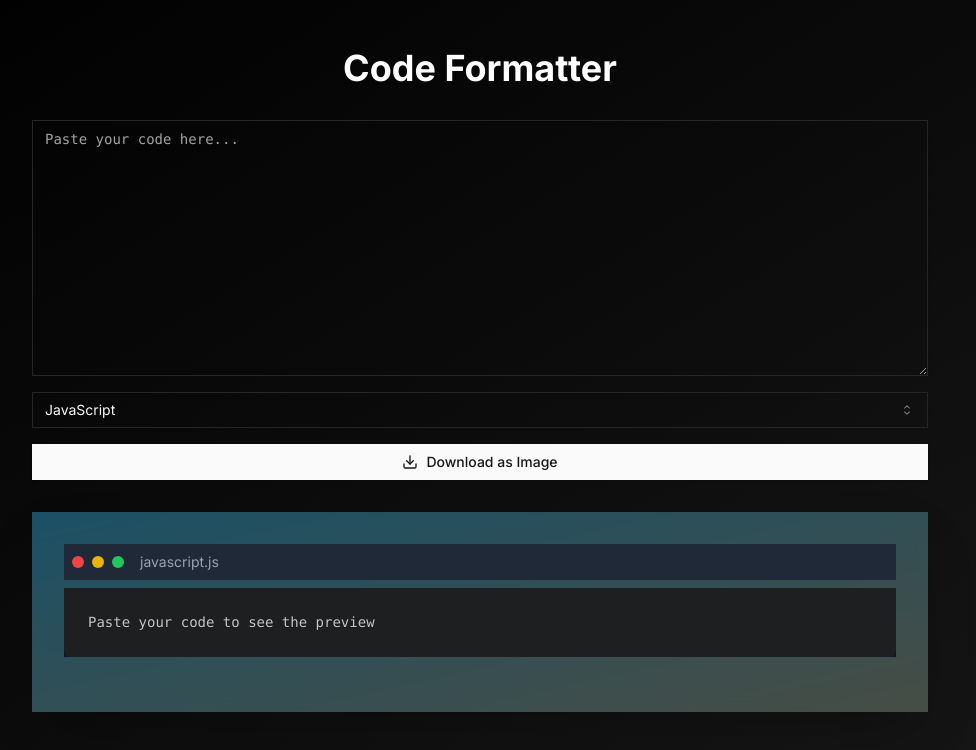
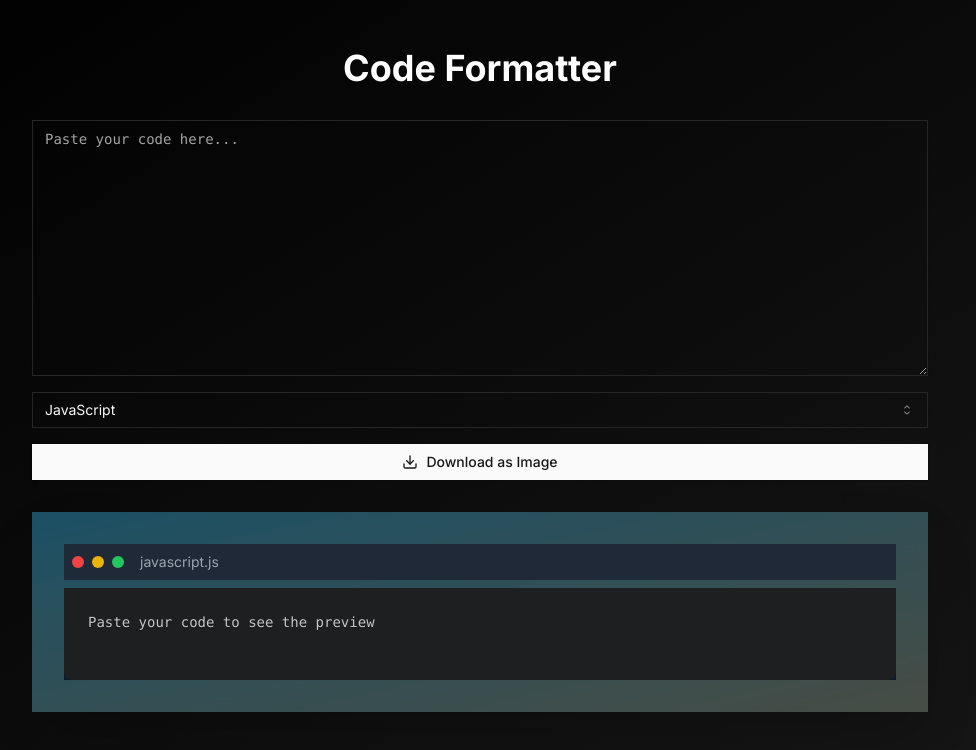
Before and after one commit to buhama/code-formatter, a Next.js app: page / in a window 1280 px wide. Shown: the top 750 px of the page, without its empty margins (160-1136 px from the left). Built offline with nearby package versions, Linux system fonts and the light colour scheme.

Commit message:
support long code

```diff
--- a/src/app/code-formatter.tsx
+++ b/src/app/code-formatter.tsx
@@ -1,10 +1,10 @@
 'use client'
 
-import { useState, useRef } from 'react'
+import { useState, useRef, useEffect } from 'react'
 import { Prism as SyntaxHighlighter } from 'react-syntax-highlighter'
 import { atomDark } from 'react-syntax-highlighter/dist/esm/styles/prism'
 import { toPng } from 'html-to-image'
-import { Copy, Download } from 'lucide-react'
+import { Download } from 'lucide-react'
 
 import { Button } from "@/components/ui/button"
 import { Textarea } from "@/components/ui/textarea"
@@ -13,26 +13,44 @@ import { Select, SelectContent, SelectItem, SelectTrigger, SelectValue } from "@
 export default function CodeFormatter() {
   const [code, setCode] = useState('')
   const [language, setLanguage] = useState('javascript')
-  const previewRef = useRef(null)
+  const previewRef = useRef<HTMLDivElement>(null)
+  const [previewHeight, setPreviewHeight] = useState('auto')
+
+  useEffect(() => {
+    const updatePreviewHeight = () => {
+      if (previewRef.current) {
+        const lineCount = code.split('\n').length;
+        const baseHeight = 200;
+        const lineHeight = 24;
+        const padding = 100;
+        const calculatedHeight = Math.max(baseHeight, lineCount * lineHeight + padding);
+        setPreviewHeight(`${calculatedHeight}px`);
+      }
+    };
+
+    updatePreviewHeight();
+  }, [code]);
 
   const handleCopyImage = async () => {
     if (previewRef.current) {
-      const dataUrl = await toPng(previewRef.current, { cacheBust: true })
-      const link = document.createElement('a')
-      link.download = 'formatted-code.png'
-      link.href = dataUrl
-      link.click()
+      try {
+        const dataUrl = await toPng(previewRef.current, {
+          cacheBust: true,
+          height: previewRef.current.offsetHeight,
+          style: {
+            transform: 'scale(1)',
+            transformOrigin: 'top left'
+          }
+        })
+        const link = document.createElement('a')
+        link.download = 'formatted-code.png'
+        link.href = dataUrl
+        link.click()
+      } catch (error) {
+        console.error('Error generating image:', error)
+      }
     }
   }
-
-  // Add this new function to calculate the container size
-  const getContainerSize = () => {
-    const lineCount = code.split('\n').length;
-    if (lineCount <= 5) return 'h-auto min-h-[200px]';
-    if (lineCount <= 10) return 'h-auto min-h-[300px]';
-    if (lineCount <= 20) return 'h-auto min-h-[400px]';
-    return 'h-auto min-h-[500px] max-h-[800px]';
-  };
 
   return (
     <div className="min-h-screen bg-gradient-to-br from-black to-neutral-900 py-12 px-4 sm:px-6 lg:px-8">
@@ -64,15 +82,13 @@ export default function CodeFormatter() {
           </div>
           <div
             ref={previewRef}
-            className={`relative overflow-hidden rounded-lg shadow-2xl ${getContainerSize()}`}
+            className="relative overflow-hidden rounded-lg shadow-2xl"
+            style={{ height: previewHeight }}
           >
-            {/* Updated background */}
             <div className="absolute inset-0 bg-gradient-to-br from-blue-600 via-sky-500 to-orange-400 animate-gradient-x" />
             <div className="absolute inset-0 bg-black bg-opacity-50 backdrop-blur-sm" />
 
-            {/* Window-like container */}
             <div className="relative h-full overflow-hidden p-8 flex flex-col">
-              {/* Window header */}
               <div className="bg-gray-800 rounded-t-lg p-2 mb-2 flex items-center">
                 <div className="flex space-x-2">
                   <div className="w-3 h-3 rounded-full bg-red-500" />
@@ -82,7 +98,6 @@ export default function CodeFormatter() {
                 <div className="text-gray-400 text-sm ml-4">{language}.{language === 'javascript' ? 'js' : language === 'python' ? 'py' : 'file'}</div>
               </div>
 
-              {/* Code content */}
               <div className="flex-grow bg-gray-900 rounded-b-lg overflow-hidden">
                 <SyntaxHighlighter
                   language={language}
@@ -95,8 +110,6 @@ export default function CodeFormatter() {
                     lineHeight: '1.25rem',
                     height: '100%',
                     width: '100%',
-                    overflowX: 'auto',
-                    overflowY: 'auto',
                   }}
                   wrapLines={true}
                   wrapLongLines={true}
```
